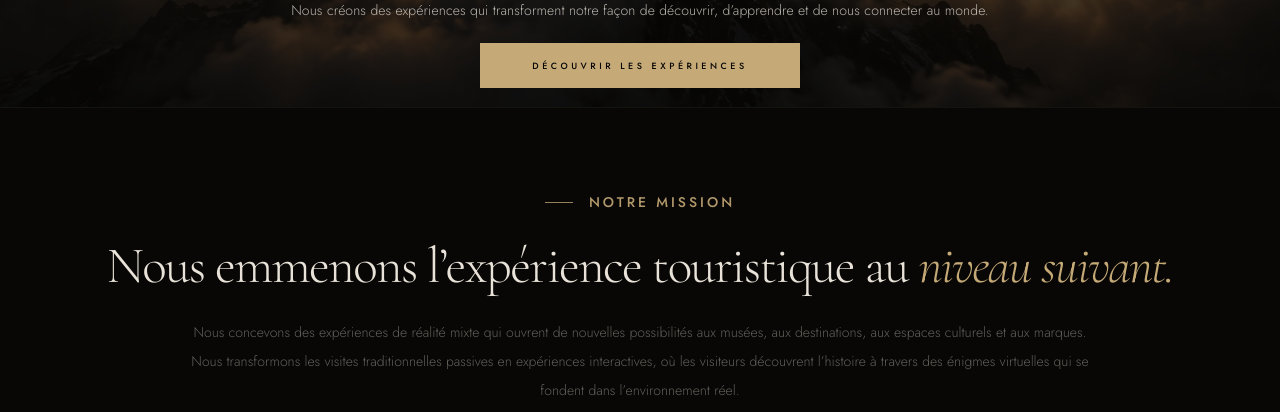
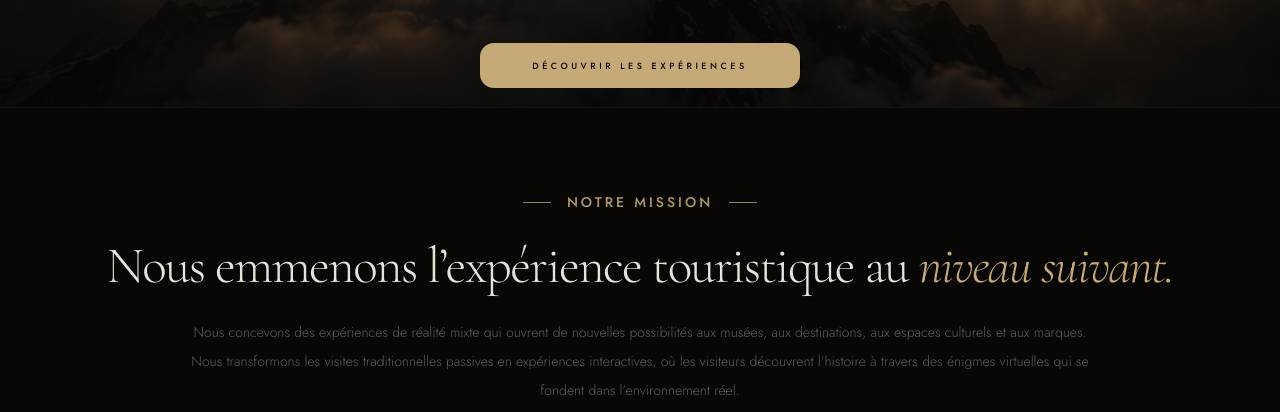
Before and after one commit to nextgenerationtourngt-spec/NextGenerationTour.es, a plain HTML site: page fr/index.html in a window 1280 px wide. Shown: the part 717-1129 px from the top of the page. Drawn offline with nearby package versions, Linux system fonts and the light colour scheme.

Commit message:
style: elevar título y subtítulo sin mover botón; redondear CTA; simetría en misión

```diff
--- a/fr/index.html
+++ b/fr/index.html
@@ -730,6 +730,15 @@ footer{padding:28px 56px;display:flex;justify-content:space-between;align-items:
 .nav-lang:focus-visible,.mob-lang:focus-visible,.nav-link:focus-visible,.mob-link:focus-visible,.footer-link:focus-visible,.form-submit:focus-visible,.privacy-ack a:focus-visible,.privacy-ack input:focus-visible,.xp-nav:focus-visible{outline:2px solid #e3c58d;outline-offset:4px}
 @media(prefers-reduced-motion:reduce){html{scroll-behavior:auto}}
 </style>
+<style id="ngt-hero-mision-ajustes-20261115">
+/* Desplazamiento exclusivamente visual: el botón conserva su posición original. */
+.hero h1,
+.hero .hero-desc{position:relative;top:-20px}
+.hero .btn-main{border-radius:14px}
+/* Segunda línea simétrica para el encabezado de misión. */
+.mision-eyebrow::after{content:'';width:28px;height:1px;background:rgba(197,170,120,0.75);flex-shrink:0}
+@media(max-width:767px){.hero h1,.hero .hero-desc{top:-12px}}
+</style>
 </head>
 <body>
 <nav>
```
